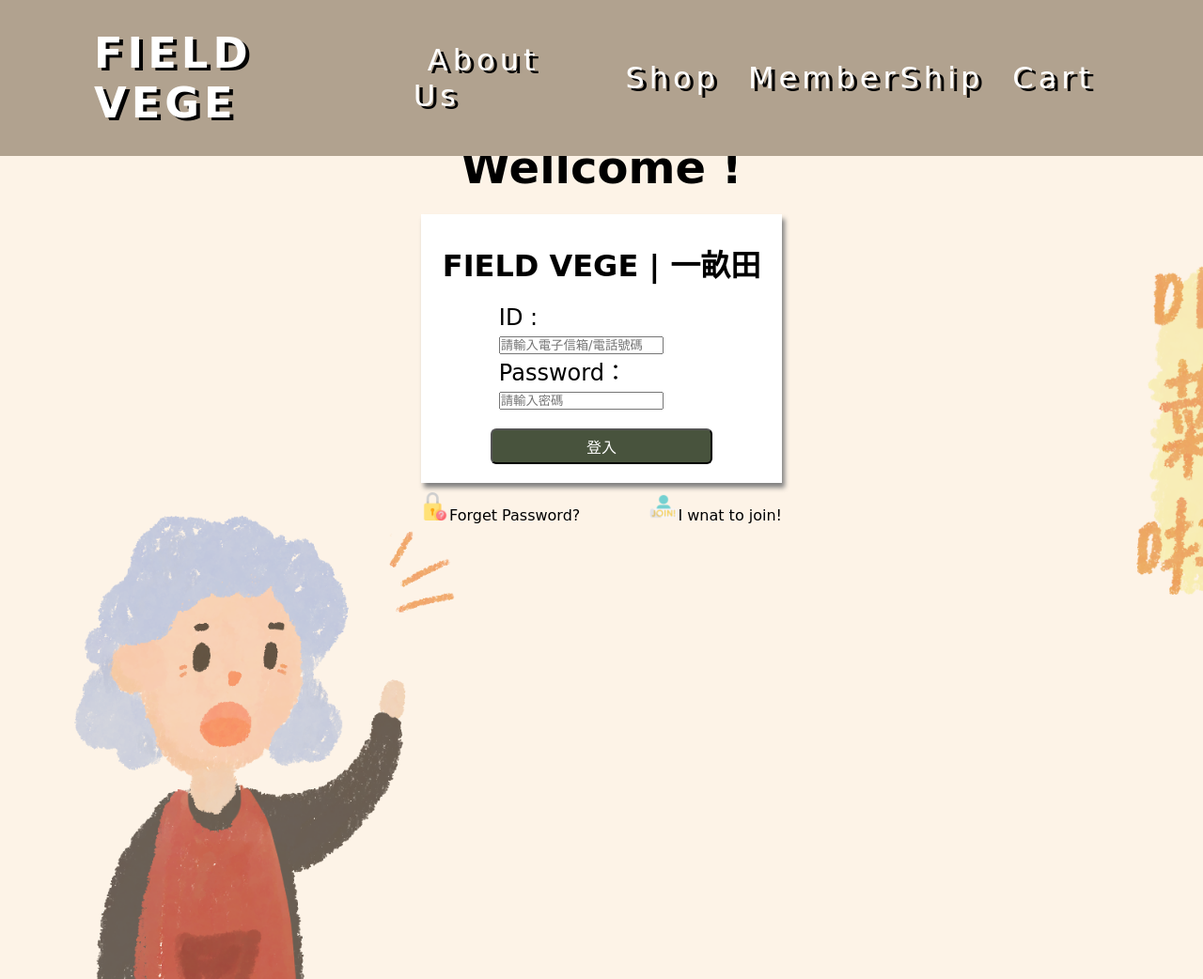
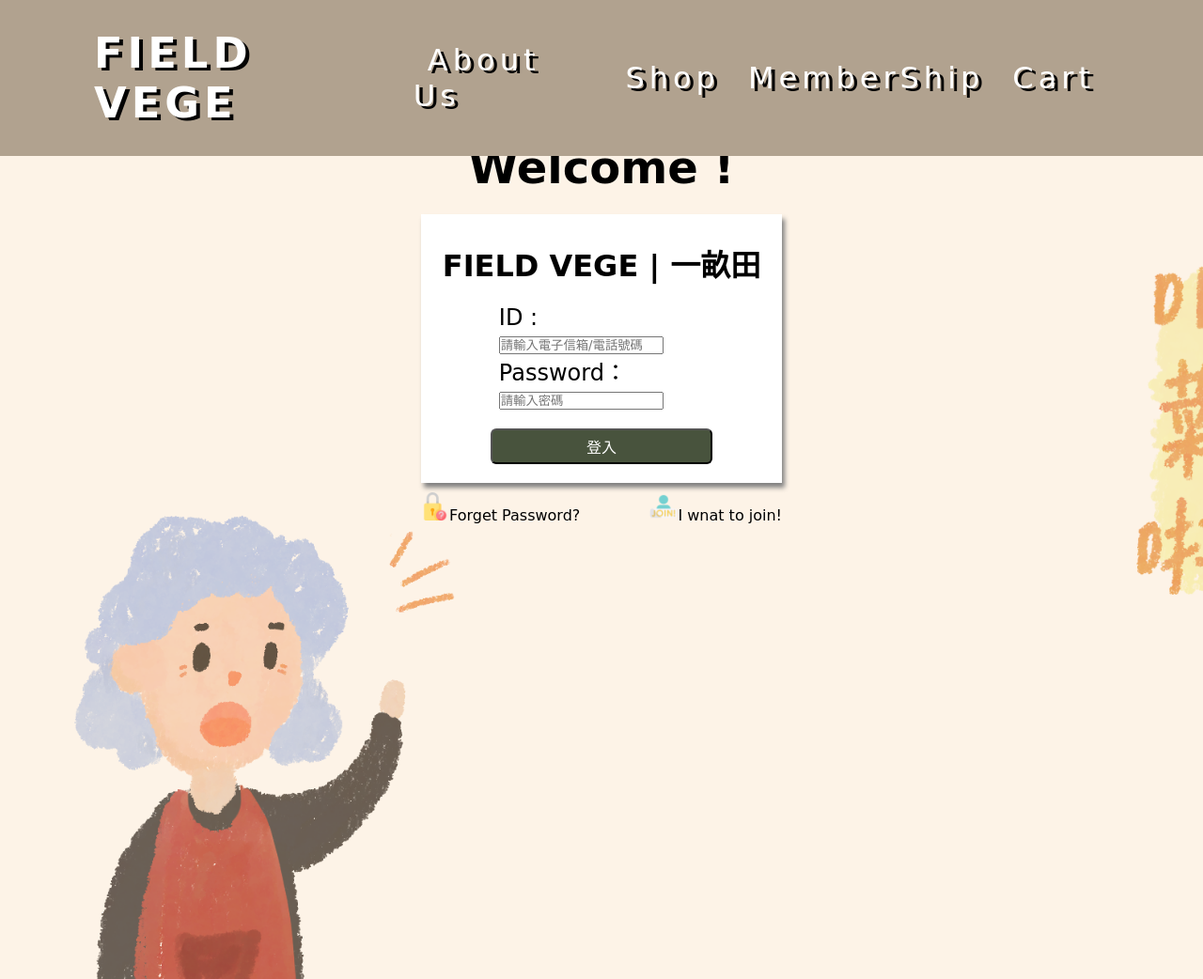
Before and after one commit to 10944146/vegShop, a plain HTML site: page login.html in a window 1280 px wide. Shown: the whole page at 94% size. Drawn offline with Linux system fonts and the light colour scheme; a web font is replaced by a local one.

Commit message:
Add files via upload

```diff
--- a/login.html
+++ b/login.html
@@ -20,7 +20,7 @@
     </header>
     <!--login-->
     <div class="page">
-        <h2 class="pagetitle">Wellcome !</h2>
+        <h2 class="pagetitle">Welcome !</h2>
         <div class="login-box">
             <form class="login-form">
                 <h1 class="login-title">FIELD VEGE | 一畝田</h1>
```
